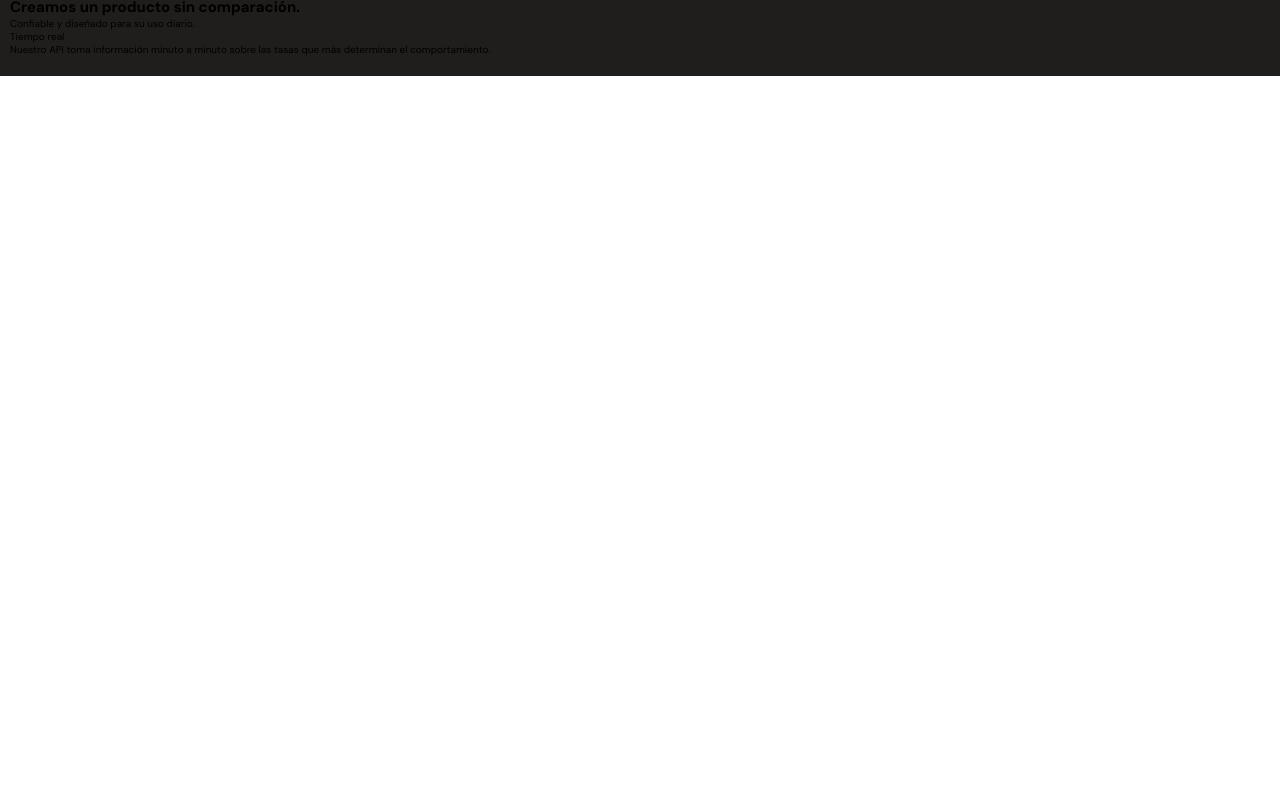
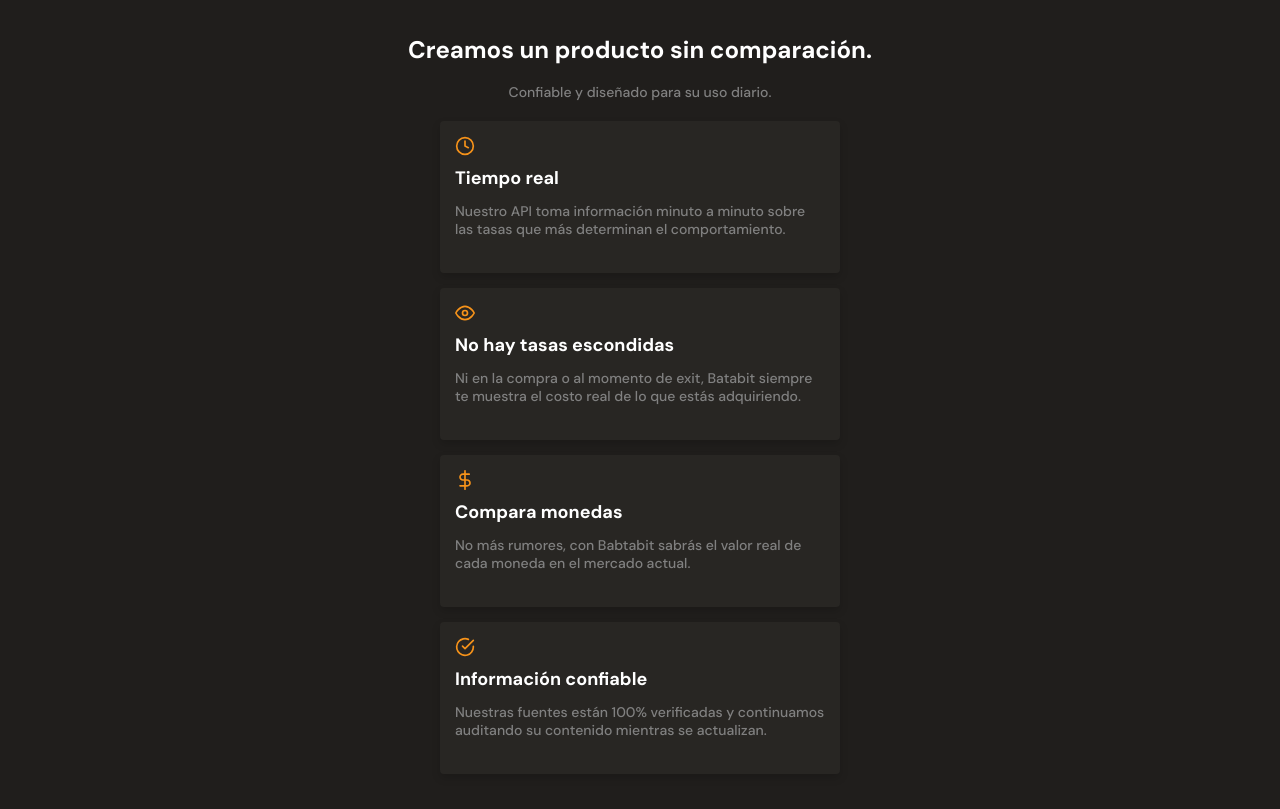
Before and after one commit to mathew-idrovo/Movil_ui, a plain HTML site: page index.html in a window 1280 px wide. Shown: the part 1173-1982 px from the top of the page. Before the commit the page ends 1249 px from the top, so only its background shows below. Drawn offline with Linux system fonts and the light colour scheme.

Commit message:
feat: style

```diff
--- a/index.html
+++ b/index.html
@@ -121,7 +121,7 @@
         </div>
         <div class="product-cards-container">
           <article class="product-detail--card">
-            <span></span>
+            <span class="clock"></span>
             <p class="product--card_title">Tiempo real</p>
             <p class="product--card_body">
               Nuestro API toma información minuto a minuto sobre las tasas que
@@ -129,19 +129,28 @@
             </p>
           </article>
           <article class="product-detail--card">
-            <span></span>
-            <p class="product--card_title"></p>
-            <p class="product--card_body"></p>
+            <span class="eye"></span>
+            <p class="product--card_title">No hay tasas escondidas</p>
+            <p class="product--card_body">
+              Ni en la compra o al momento de exit, Batabit siempre te muestra
+              el costo real de lo que estás adquiriendo.
+            </p>
           </article>
           <article class="product-detail--card">
-            <span></span>
-            <p class="product--card_title"></p>
-            <p class="product--card_body"></p>
+            <span class="dolar"></span>
+            <p class="product--card_title">Compara monedas</p>
+            <p class="product--card_body">
+              No más rumores, con Babtabit sabrás el valor real de cada moneda
+              en el mercado actual.
+            </p>
           </article>
           <article class="product-detail--card">
-            <span></span>
-            <p class="product--card_title"></p>
-            <p class="product--card_body"></p>
+            <span class="check"></span>
+            <p class="product--card_title">Información confiable</p>
+            <p class="product--card_body">
+              Nuestras fuentes están 100% verificadas y continuamos auditando su
+              contenido mientras se actualizan.
+            </p>
           </article>
         </div>
       </section>
--- a/style.css
+++ b/style.css
@@ -285,3 +285,101 @@
   padding: 20px 10px;
   background-color: var(--black);
 }
+.product-detail--bata-logo {
+  position: absolute;
+  width: 40.57px;
+  height: 24.01px;
+  left: calc(50% - 20px);
+  top: -10px;
+  background-image: url('./assets/icons/Group_16.svg');
+}
+.product-detail-title {
+  width: 90%;
+  min-width: 288px;
+  height: auto;
+  margin: 0 auto;
+  margin-top: 40px;
+  text-align: center;
+}
+.product-detail-title h2 {
+  margin-bottom: 20px;
+  font-size: 2.4rem;
+  font-weight: bold;
+  line-height: 2.6rem;
+  color: var(--just-white);
+}
+.product-detail-title p {
+  margin-bottom: 20px;
+  font-size: 1.4rem;
+  font-weight: 500;
+  line-height: 1.8rem;
+  color: #808080;
+}
+.product-detail--card {
+  width: 90%;
+  min-width: 288px;
+  max-width: 400px;
+  height: 152px;
+  margin: 15px auto;
+  padding: 15px;
+  background-color: var(--warm-black);
+  border-radius: 4px;
+  box-shadow: 0px 4px 8px 0px rgba(0, 0, 0, 0.16);
+}
+.product-detail--card .clock {
+  display: inline-block;
+  width: 20px;
+  height: 20px;
+  margin: 0 auto;
+  margin-bottom: 10px;
+  background-image: url('./assets/icons/clock_1.svg');
+  background-size: cover;
+  background-position: center;
+  background-repeat: no-repeat;
+}
+.product-detail--card .eye {
+  display: inline-block;
+  width: 20px;
+  height: 20px;
+  margin: 0 auto;
+  margin-bottom: 10px;
+  background-image: url('./assets/icons/eye_1.svg');
+  background-size: cover;
+  background-position: center;
+  background-repeat: no-repeat;
+}
+.product-detail--card .dolar {
+  display: inline-block;
+  width: 20px;
+  height: 20px;
+  margin: 0 auto;
+  margin-bottom: 10px;
+  background-image: url('./assets/icons/dollar-sign_1.svg');
+  background-size: cover;
+  background-position: center;
+  background-repeat: no-repeat;
+}
+.product-detail--card .check {
+  display: inline-block;
+  width: 20px;
+  height: 20px;
+  margin: 0 auto;
+  margin-bottom: 10px;
+  background-image: url('./assets/icons/check-circle_1.svg');
+  background-size: cover;
+  background-position: center;
+  background-repeat: no-repeat;
+}
+.product--card_title {
+  font-size: 1.8rem;
+  font-weight: bold;
+  color: var(--just-white);
+  line-height: 1.8rem;
+  margin-bottom: 15px;
+}
+.product--card_body {
+  font-size: 1.4rem;
+  font-weight: 500;
+  color: #808080;
+  line-height: 1.8rem;
+}
```
Also changed, not shown: assets/icons/Group_16.svg (added), assets/icons/check-circle_1.svg (added), assets/icons/clock_1.svg (added), assets/icons/dollar-sign_1.svg (added), assets/icons/eye_1.svg (added).
